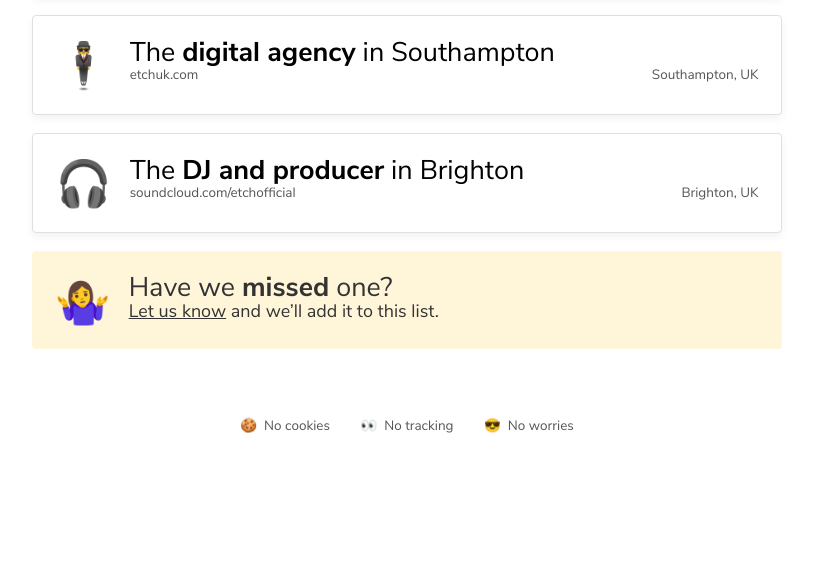
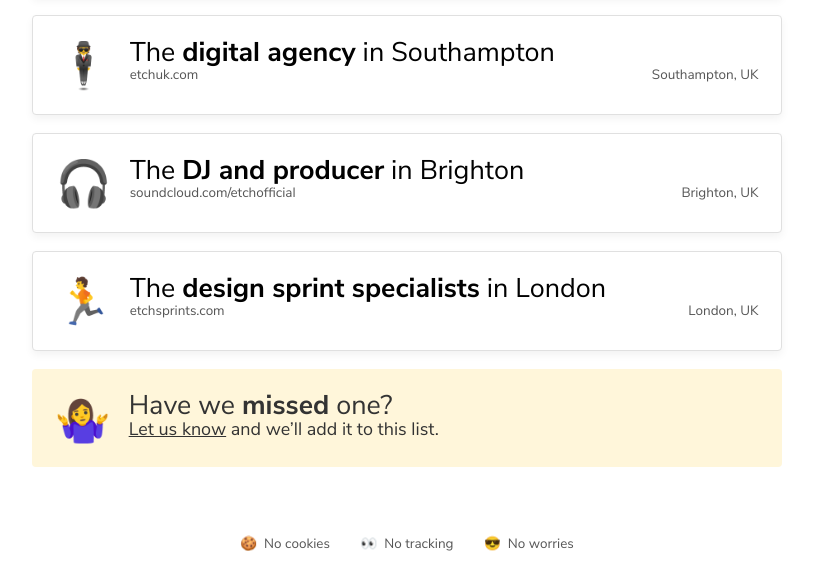
Before and after one commit to etchteam/etch-directory, a website: page index.html in a window 1280 px wide. Shown: the part 663-1241 px from the top of the page, without its empty margins (233-1046 px from the left). Before the commit the page ends 1123 px from the top, so only its background shows below. Drawn offline with Linux system fonts and the light colour scheme.

Commit message:
feat: Add Etch sprints

```diff
--- a/index.html
+++ b/index.html
@@ -375,6 +375,22 @@
             </a>
           </li>
           <li>
+            <a class="card" href="https://etchsprints.com/" target="_blank" rel="noopener noreferrer">
+              <div class="card__icon">
+                <span role="img" class="emoji">🏃</span>
+              </div>
+              <div class="card__content">
+                <h2 class="card__title">
+                  The <b>design sprint specialists</b> in London
+                </h2>
+                <div class="card__meta">
+                  <div class="card__meta-domain">etchsprints.com</div>
+                  <div class="card__meta-location">London, UK</div>
+                </div>
+              </div>
+            </a>
+          </li>
+          <li>
             <div class="card card--muted">
               <div class="card__icon">
                 <span role="img" class="emoji">🤷‍♀️</span>
```
